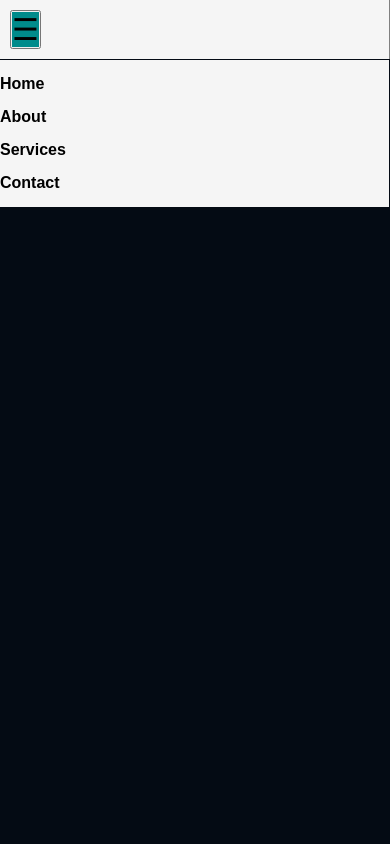
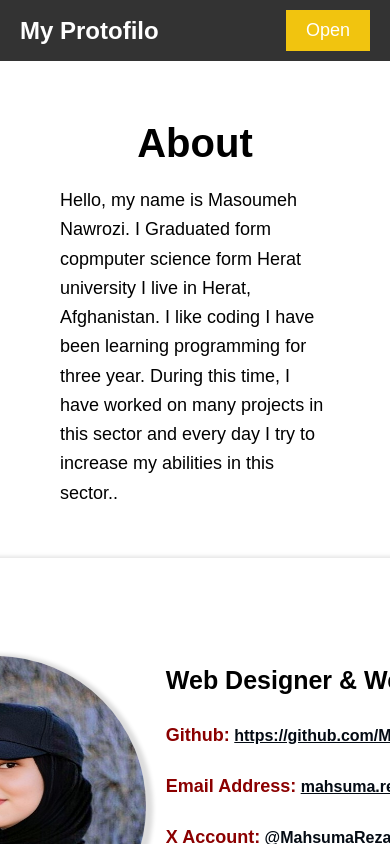
Before and after one commit to MahsumaRezai/Powerful_girls, a React (Create React App) app: page / in a window 390 px wide. Shown: the top 844 px of the page. Built offline with nearby package versions, Linux system fonts and the light colour scheme.

Commit message:
work on mune

```diff
--- a/src/App.js
+++ b/src/App.js
@@ -1,12 +1,12 @@
 
 import { Fragment } from 'react';
-import { Head } from './Components/Head';
 import { About } from './Components/About';
+import Head from './Components/Head';
 
 const App = (props) => {
     return (
         <Fragment>
-            <Head />
+            <Head/>
             <About/>
 
         </Fragment>
--- a/src/Components/Head.css
+++ b/src/Components/Head.css
@@ -1,122 +1,129 @@
-
-
-/* Container for the header and main section */
-.container {
-  display: flex;
-  flex-direction: row;  /* Aligns header and main section horizontally by default */
-  width: 100%;
-  height: 100vh;
-}
-
-/* Styling for the header */
+/* src/Header.css */
 .header {
-  display: flex;
-  flex-direction: column;
-  background-color:whitesmoke;
-  width: 300px;
-  padding: 10px;
-  box-sizing: border-box;
-  transition: all 0.3s ease-in-out;
-  border-right:1px solid gray;
-  position: sticky
-
-
-}
-.list {
-  color: white;
-}
-
-/* Header content: hamburger icon and title */
-.header-content {
   display: flex;
   justify-content: space-between;
   align-items: center;
+  padding: 20px 40px;
+  background-color: #333;
+  color: white;
+  position: relative;
 }
 
-.hamburger-icon {
+.logo {
   font-size: 30px;
-  cursor: pointer;
-  display: none;
+  font-weight: bold;
 }
 
-h1 {
+.nav-links ul {
+  display: flex;
+  list-style-type: none;
   margin: 0;
-  font-size: 20px;
+  padding: 0;
 }
 
-/* Navigation menu */
-
-.nav {
-  display: flex;
-  flex-direction: column;
-  margin-top: 10px;
-  display: none;
-  color: white;
-
+.nav-links li {
+  margin: 0 20px;
 }
 
-.nav.open {
-  display: block;
+.nav-links a {
+  color: white;
+  text-decoration: none;
+  font-size: 18px;
+  transition: color 0.3s ease;
 }
 
-.nav ul {
-  list-style: none;
-  padding: 0;
-  margin: 0;
+.nav-links a:hover {
+  color: #f1c40f;
 }
 
-.nav li {
-  margin: 10px 0;
+/* دکمه منوی همبرگر */
+.menu-button {
+  display: none;
+  background-color: #f1c40f;
+  color: white;
+  padding: 10px 20px;
+  font-size: 18px;
+  border: none;
+  cursor: pointer;
+  transition: background-color 0.3s;
 }
 
-.nav a {
-  text-decoration: none;
-  color: black;
-  font-size: 16px;
+.menu-button:hover {
+  background-color: #e67e22;
 }
 
-/* Styling for the main section */
-.main {
-  flex-grow: 1;
-  background-color: #040b14;
-  padding: 20px;
-  box-sizing: border-box;
-  color: white;
+/* برای صفحه‌های بزرگ (دسکتاپ) */
+@media screen and (min-width: 769px) {
+  .header {
+    padding: 20px 40px;
+  }
+
+  .logo {
+    font-size: 30px;
+  }
+
+  .nav-links {
+    display: flex;
+    flex-direction: row;
+    justify-content: flex-end;
+    width: auto;
+  }
+
+  .nav-links li {
+    margin: 0 20px;
+  }
+
+  .menu-button {
+    display: none; /* مخفی کردن دکمه منوی همبرگر در صفحه‌های بزرگ */
+  }
 }
 
-/* Media query for small screens (mobile view) */
+/* برای صفحه‌های کوچک (موبایل) */
+@media screen and (max-width: 768px) {
+  .header {
+    padding: 10px 20px;
+  }
+  .list {
+    display: flex;
+    flex-direction: row;
+    justify-content: center;
+    align-items: center;
+    gap:20px;
 
-
-@media (max-width: 768px) {
-  .container {
-    flex-direction: column;  /* Stack the header and main section vertically */
-  }
-
-  .header {
-    width: 100%;  /* Make the header take full width */
-    position: relative; /* Allow absolute positioning of the hamburger icon */
-  }
-
-  .hamburger-icon {
-    display: block;  /* Show the hamburger icon */
-    background: darkcyan;
 
   }
 
-  .nav {
-    width: 100%;
+  .logo {
+    font-size: 24px;
   }
 
-  /* When the header is in 'open' state, show the nav */
-  .nav.open {
-    position: absolute;
-    top: 50px; /* Adjust depending on header height */
+  .nav-links {
+    position: fixed;
+    top: 0;
     left: 0;
-    background-color: whitesmoke;
     width: 100%;
+    height: 10vh;
+    background-color: #333;
+    flex-direction: column;
+    justify-content: center;
+    align-items: center;
+    transform: translateX(-100%);
+    transition: transform 0.3s ease-in-out;
   }
 
-  .nav li {
-    margin: 15px 0;
+  .nav-links.active {
+    transform: translateX(0); /* منو باز می‌شود */
+  }
+
+  .nav-links li {
+    margin: 20px 0;
+  }
+
+  .menu-button {
+    display: block; /* نمایش دکمه منوی همبرگر */
+  }
+
+  .nav-links a {
+    font-size: 20px;
   }
 }
--- a/src/Components/Head.js
+++ b/src/Components/Head.js
@@ -1,42 +1,35 @@
 
+// src/Header.js
 import React, { useState } from 'react';
-import { Fragment } from 'react';
-import './Head.css'
+import './Head.css';
 
 
-export function Head() {
-    const [isMenuOpen, setIsMenuOpen] = useState(true);
+const Head = () => {
+    const [isMenuOpen, setIsMenuOpen] = useState(false);
 
     const toggleMenu = () => {
         setIsMenuOpen(!isMenuOpen);
     };
+
     return (
-        <Fragment>
-            <div className="container">
-                <header className={`header ${isMenuOpen ? 'open' : ''}`}>
-                    <div className="header-content">
-                        <button className="menu-toggle" onClick={toggleMenu}>
-                            <span className="hamburger-icon">☰</span>
-                        </button>
+        <header className="header">
+            <div className="logo">My Protofilo</div>
 
-                    </div>
-                    <nav className={`nav ${isMenuOpen ? 'open' : ''}`}>
-                        <ul className="list">
-                            <li><a href="/">Home</a></li>
-                            <li><a href="/">About</a></li>
-                            <li><a href="/">Services</a></li>
-                            <li><a href="/">Contact</a></li>
-                        </ul>
-                    </nav>
-                </header>
-                <main className="main">
-                    <h2 className="title">Masoumeh Nawrozi</h2>
-
-                </main>
-            </div>
-
-        </Fragment>
+            <nav className={`nav-links ${isMenuOpen ? 'active' : ''}`}>
+                <ul className="list">
+                    <li><a href="#home">Home</a></li>
+                    <li><a href="#services">خدمات</a></li>
+                    <li><a href="#about">درباره</a></li>
+                    <li><a href="#contact">تماس</a></li>
+                </ul>
+            </nav>
 
 
+            <button className="menu-button" onClick={toggleMenu}>
+                {isMenuOpen ? ' Close ' : 'Open'}
+            </button>
+        </header>
     );
-}
+};
+
+export default Head;
```
